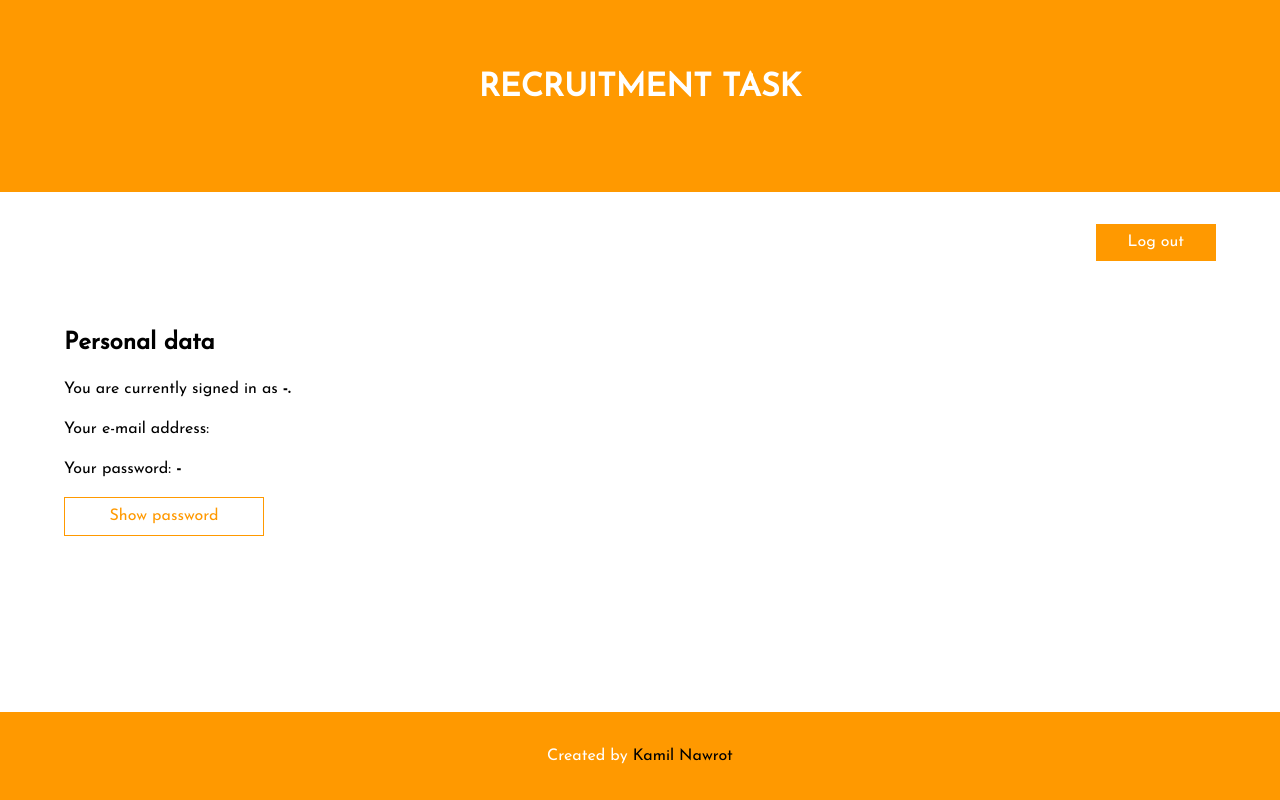
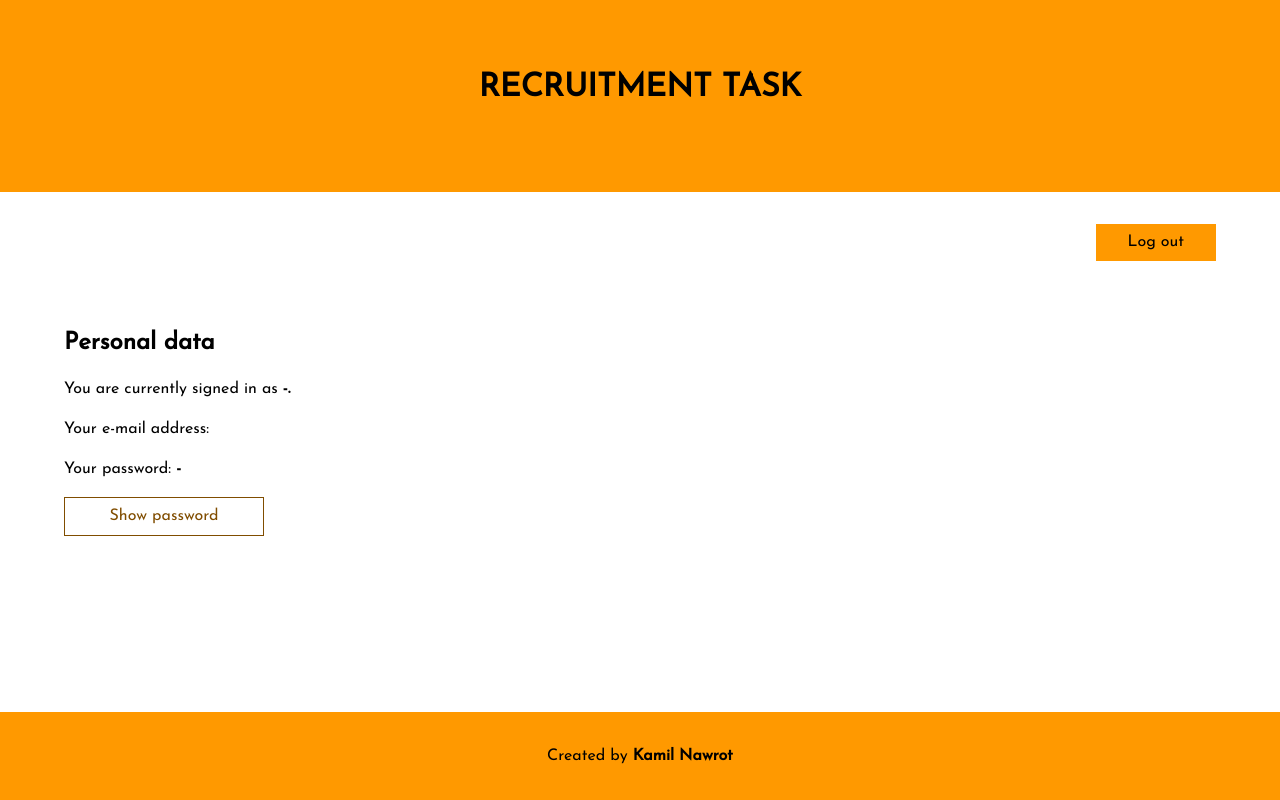
Before and after one commit to kamil-nawrot/appverk-recruitment-task, an Angular app: page /dashboard in a window 1280 px wide. Built offline with nearby package versions, Linux system fonts and the light colour scheme; sample sign-in values are in the browser's storage.

Commit message:
WCAG contrast fixes, additional users

```diff
--- a/public/assets/users.json
+++ b/public/assets/users.json
@@ -4,5 +4,23 @@
     "firstName": "John",
     "lastName": "Doe",
     "password": "test123"
+  },
+  {
+    "email": "jane.doe@mail.com",
+    "firstName": "Jane",
+    "lastName": "Doe",
+    "password": "password"
+  },
+  {
+    "email": "jannowak@gmail.com",
+    "firstName": "Jan",
+    "lastName": "Nowak",
+    "password": "test123"
+  },
+  {
+    "email": "test@mail.pl",
+    "firstName": "Test",
+    "lastName": "User",
+    "password": "test"
   }
 ]
--- a/src/app/app.component.html
+++ b/src/app/app.component.html
@@ -5,5 +5,5 @@
   <router-outlet />
 </main>
 <footer class="main-footer">
-  Created by <a href="https://kamilnawrot.pl">Kamil Nawrot</a>
+  Created by <a href="https://kamilnawrot.pl" target="_blank">Kamil Nawrot</a>
 </footer>
--- a/src/app/app.component.scss
+++ b/src/app/app.component.scss
@@ -3,7 +3,7 @@
 .main-header {
   padding: 4rem;
   background-color: $primary-color;
-  color: white;
+  color: black;
   text-transform: uppercase;
   text-align: center;
 }
@@ -20,11 +20,12 @@
   width: 100%;
   padding: 2rem;
   background-color: $primary-color;
-  color: white;
+  color: black;
   text-align: center;
 
   a {
     text-decoration: none;
+    font-weight: bold;
     color: black;
   }
 }
--- a/src/app/pages/dashboard/dashboard.component.scss
+++ b/src/app/pages/dashboard/dashboard.component.scss
@@ -19,7 +19,7 @@
   &__toggle-password-button {
     width: 200px;
     background: none;
-    border: 1px solid $primary-color;
-    color: $primary-color;
+    border: 1px solid $primary-color-dark;
+    color: $primary-color-dark;
   }
 }
--- a/src/app/pages/login/login.component.html
+++ b/src/app/pages/login/login.component.html
@@ -4,8 +4,8 @@
   </p>
   <div class="login-page__content">
     <form class="login-page__form" [formGroup]="form" (ngSubmit)="onLogIn()">
-      <app-input-control label="E-mail" formControlName="email" />
-      <app-input-control label="Password" type="password" formControlName="password" />
+      <app-input-control id="mail" label="E-mail" formControlName="email" />
+      <app-input-control id="password" label="Password" type="password" formControlName="password" />
 
       <button class="login-page__submit-button" type="submit" (click)="$event.stopPropagation();">Log in</button>
     </form>
--- a/src/app/pages/login/login.component.scss
+++ b/src/app/pages/login/login.component.scss
@@ -1,4 +1,4 @@
-$layout-breakpoint-small: 768px;
+@import './../../../styles/variables';
 
 .login-page {
 
@@ -25,7 +25,7 @@ $layout-breakpoint-small: 768px;
     height: 48px;
     margin-bottom: 2rem;
     padding: .8rem 1.2rem;
-    background-color: red;
+    background-color: $warn-color;
     color: white;
 
     &--hidden {
--- a/src/app/pages/login/login.component.ts
+++ b/src/app/pages/login/login.component.ts
@@ -53,6 +53,5 @@ export class LoginComponent {
     });
     this.form.markAllAsTouched();
     this.form.updateValueAndValidity();
-    console.log('form value: ', this.form.value)
   }
 }
--- a/src/app/shared/components/input-control/input-control.component.html
+++ b/src/app/shared/components/input-control/input-control.component.html
@@ -1,11 +1,11 @@
 <div class="input-control">
-  <label class="input-control__label">{{ label() + (control.hasValidator(Validators.required) ? '*' : '') }}</label>
+  <label class="input-control__label" [for]="id()">{{ label() + (control.hasValidator(Validators.required) ? '*' : '') }}</label>
   @switch (type()) {
     @case ('password') {
-      <input class='input-control__input' type="password" (input)="onValueChange($event)" [value]="value" />
+      <input class='input-control__input' [id]="id()" type="password" (input)="onValueChange($event)" [value]="value" />
     }
     @default {
-      <input class='input-control__input' type="text" (input)="onValueChange($event)" [value]="value" />
+      <input class='input-control__input' [id]="id()" type="text" (input)="onValueChange($event)" [value]="value" />
     }
   }
   <section class="input-control__errors">
--- a/src/app/shared/components/input-control/input-control.component.ts
+++ b/src/app/shared/components/input-control/input-control.component.ts
@@ -25,6 +25,7 @@ import { takeUntilDestroyed } from '@angular/core/rxjs-interop';
   ]
 })
 export class InputControlComponent implements ControlValueAccessor, AfterContentInit {
+  id = input('');
   label = input('');
   type = input<'text' | 'password'>('text');
 
@@ -54,9 +55,7 @@ export class InputControlComponent implements ControlValueAccessor, AfterContent
   }
 
   writeValue(value: string) {
-    console.log('writeValue', value)
     this.value = value;
-    this.onChange(value);
   }
 
   registerOnChange(fn: any): void {
--- a/src/styles.scss
+++ b/src/styles.scss
@@ -63,11 +63,12 @@ button {
   padding: .4rem 2rem;
   border: none;
   background-color: $primary-color;
-  color: white;
+  color: black;
   cursor: pointer;
 
   &:hover, &:active {
     background-color: $primary-color-dark;
+    color: white;
   }
 }
 
--- a/src/styles/variables.scss
+++ b/src/styles/variables.scss
@@ -1,2 +1,5 @@
-$primary-color: #ff9900;
-$primary-color-dark: #cd8000;
+$primary-color: #FF9900;
+$primary-color-dark: #804D00;
+$warn-color: #8F0505;
+
+$layout-breakpoint-small: 768px;
```
